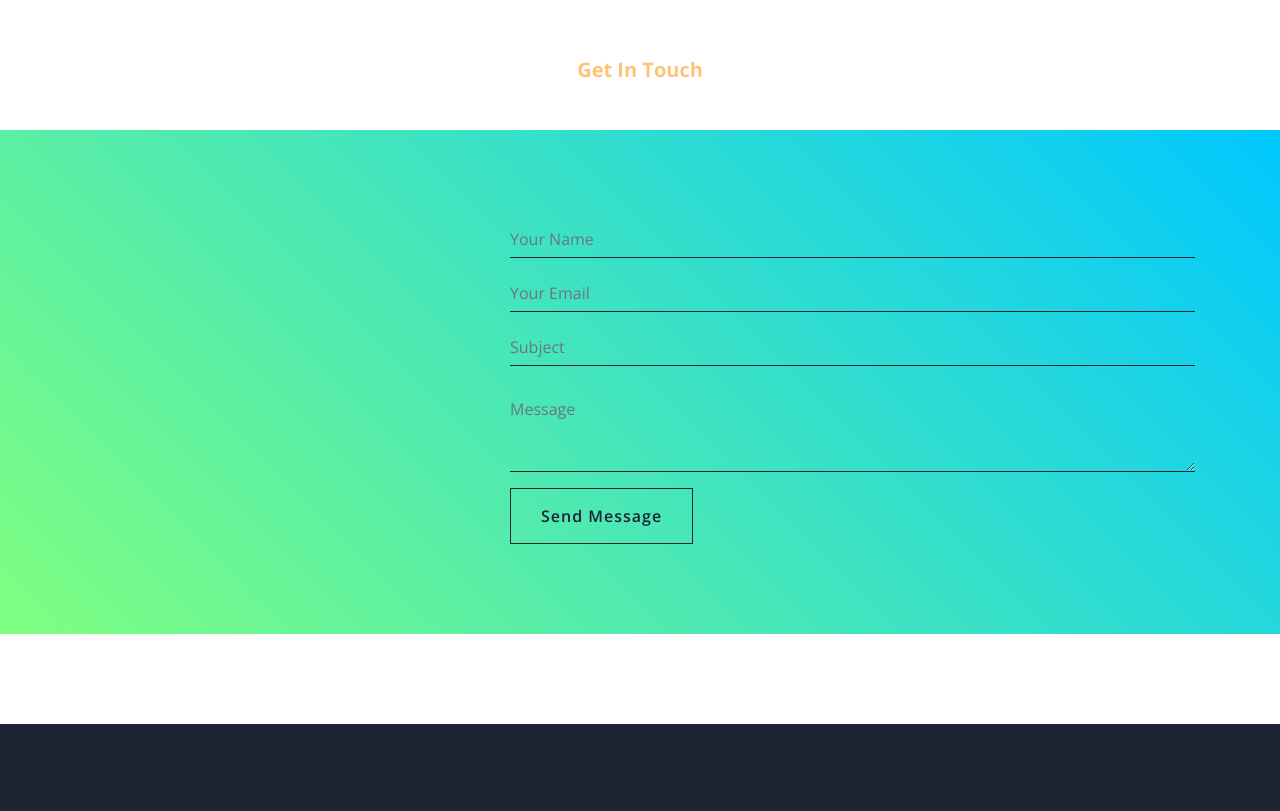
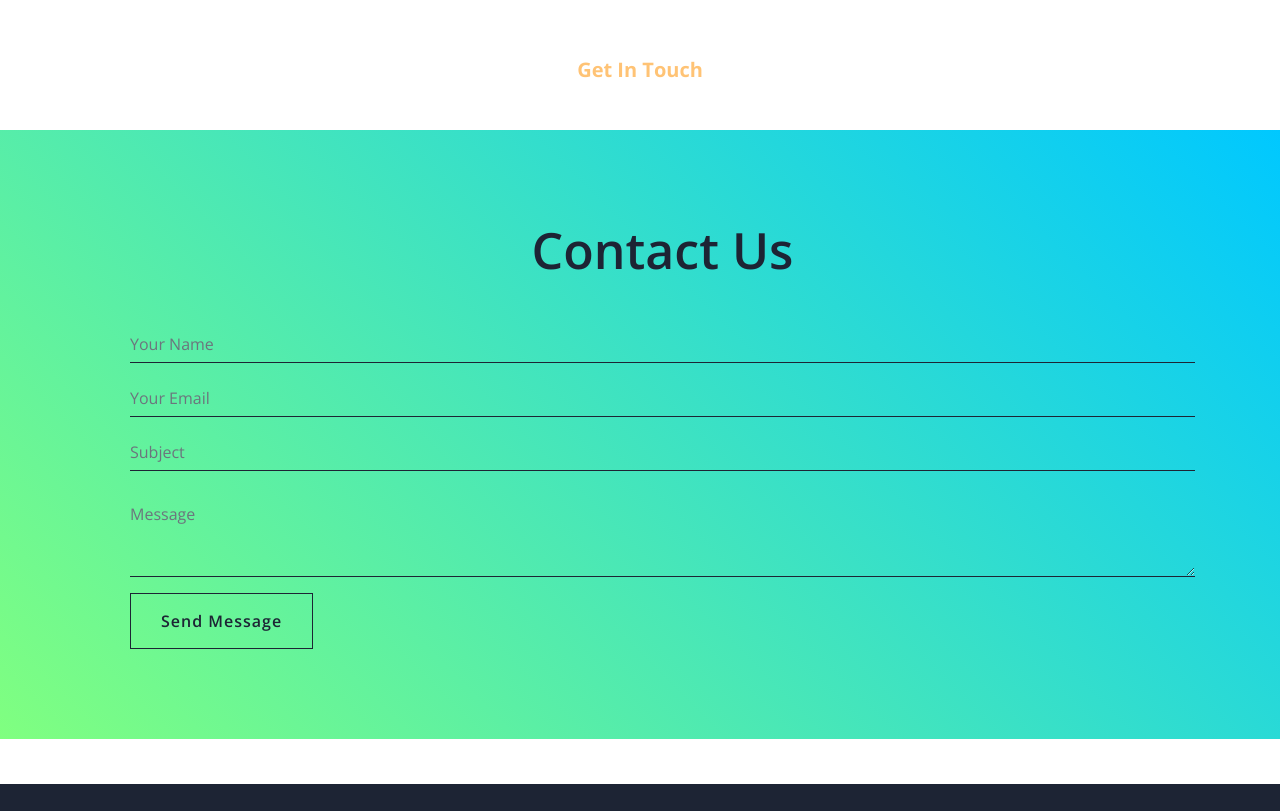
Before and after one commit to MohamedIqlas/Mohamed_project, a plain HTML site: page contact.html in a window 1280 px wide. Shown: the part 900-1711 px from the top of the page. Drawn offline with nearby package versions, Linux system fonts and the light colour scheme.

Commit message:
Update contact.html

```diff
--- a/contact.html
+++ b/contact.html
@@ -132,14 +132,20 @@
             <p>Get In Touch</p>
             <!-- <h2>for any Query</h2> -->
         </div>
-        <div class="contact" style="margin-bottom: 90px;">
+        <div class="contact">
             <div class="container-fluid">
                 <div class="container">
+
                     <div class="row align-items-center">
-                        <div class="col-md-4"></div>
-                        <div class="col-md-8">
+
+                        <!-- <div class="col-md-4"></div> -->
+                        <div class="col-md-12">
                             <div class="contact-form">
                                 <div id="success"></div>
+                                <div class="section-header text-center">
+                                    <!-- <p>Our Parlour Team</p> -->
+                                    <h2> Contact Us </h2>
+                                </div>
                                 <form name="sentMessage" id="contactForm" novalidate="novalidate">
                                     <div class="control-group">
                                         <input type="text" class="form-control" id="name" placeholder="Your Name" required="required" data-validation-required-message="Please enter your name" />
```
